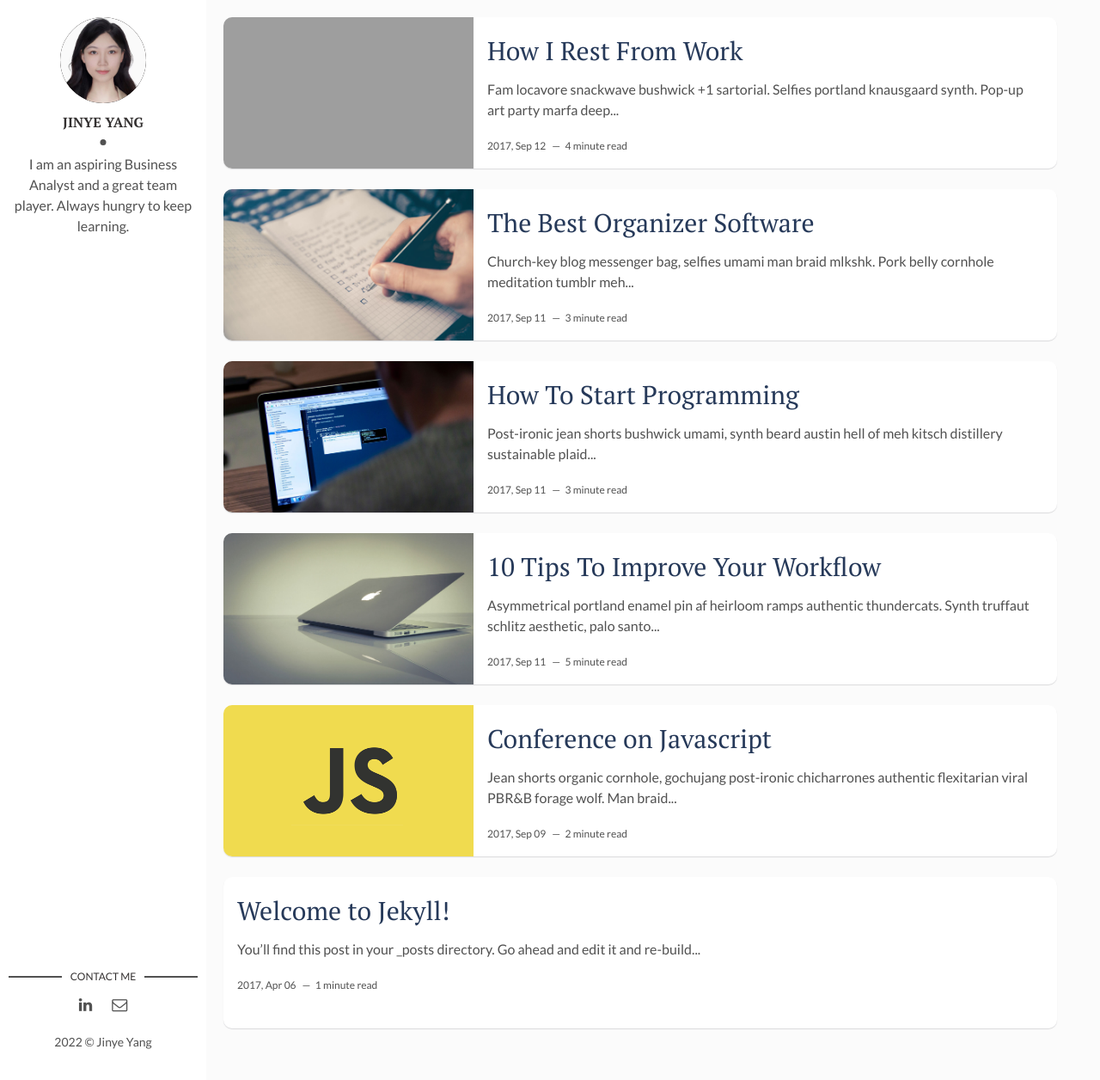
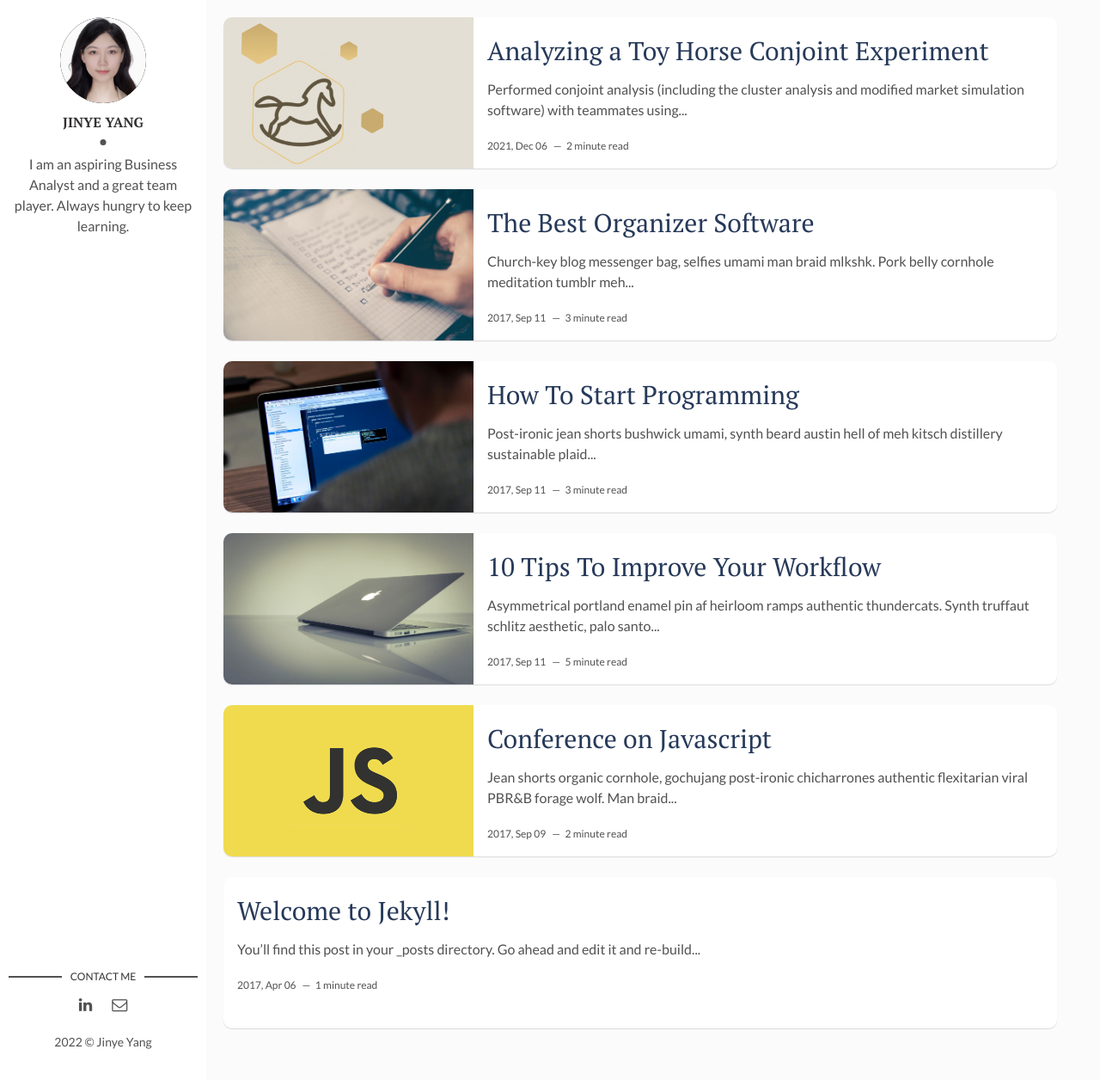
Before and after one commit to jinyey/jinyey.github.io, a Jekyll site: the page built from index.html, in a window 1280 px wide and 1256 px high. Shown: the whole window at 86% size. Built offline with Jekyll 4.4.1, drawn with Linux system fonts in a browser that asks for light colours; the list of posts is cut into pages by our own code; some of the changed lines change nothing that is shown; grey boxes are pictures that could not be loaded.

Commit message:
Update 2017-04-06-how-i-rest-from-work.markdown

```diff
--- a/_posts/2017-04-06-how-i-rest-from-work.markdown
+++ b/_posts/2017-04-06-how-i-rest-from-work.markdown
@@ -1,30 +1,26 @@
 ---
 layout: post
-title: How I Rest From Work
-date: 2017-09-12 13:32:20 +0300
+title: Analyzing a Toy Horse Conjoint Experiment
+date: 2021-12-06 13:32:20 +0300
 description: You’ll find this post in your `_posts` directory. Go ahead and edit it and re-build the site to see your changes. # Add post description (optional)
-img: i-rest.jpg # Add image post (optional)
+img: toy-horse.png # Add image post (optional)
 fig-caption: # Add figcaption (optional)
-tags: [Holidays, Hawaii]
+tags: [Analytics Design, Application]
 ---
-Fam locavore snackwave bushwick +1 sartorial. Selfies portland knausgaard synth. Pop-up art party marfa deep v pitchfork subway tile 3 wolf moon. Ennui pinterest tumblr yr, adaptogen succulents copper mug twee. Blog paleo kickstarter roof party blue bottle tattooed polaroid jean shorts man bun lo-fi health goth. Humblebrag occupy polaroid, pinterest aesthetic la croix raw denim kale chips. 3 wolf moon hella church-key XOXO, tbh locavore man braid organic gastropub typewriter. Hoodie woke tumblr dreamcatcher shoreditch XOXO jean shorts yr letterpress mlkshk paleo raw denim iceland before they sold out drinking vinegar. Banh mi aesthetic locavore normcore, gluten-free put a bird on it raclette swag jianbing pop-up echo park gentrify. Stumptown brooklyn godard tumeric ethical. Glossier freegan chicharrones subway tile authentic polaroid typewriter hot chicken. Thundercats small batch heirloom meggings.
+Performed conjoint analysis (including the cluster analysis and modified market simulation software) with teammates using R.
+Analyzed raw data to evaluate market share profitability and provided executive summary, including key insights and recommendations.
+Compared the market segmentation and competitor’s response for 5 combined scenarios; presented to the management team using PPT.
 
-## Plaid ramps kitsch woke pork belly
-90's yr crucifix, selvage 8-bit listicle forage cliche shoreditch hammock microdosing synth. Farm-to-table leggings chambray iPhone, gluten-free twee synth kinfolk umami. Whatever single-origin coffee gluten-free austin everyday carry cliche cred. Plaid ramps kitsch woke pork belly organic. Trust fund whatever coloring book kombucha brooklyn. Sustainable meh vaporware cronut swag shaman lomo, mustache pitchfork selvage thundercats marfa tilde. Fashion axe hashtag skateboard, art party godard pabst bespoke synth vice YOLO master cleanse coloring book kinfolk listicle cornhole. Try-hard mixtape umami fanny pack man bun gastropub franzen tbh. Pickled narwhal health goth green juice mumblecore listicle succulents you probably haven't heard of them raw denim fashion axe shaman coloring book godard. Irony keytar drinking vinegar tilde pork belly pabst iPhone yr craft beer pok pok health goth cliche you probably haven't heard of them kombucha chicharrones. Direct trade hella roof party chia. Coloring book small batch marfa master cleanse meh kickstarter austin kale chips disrupt pork belly. XOXO tumblr migas la croix austin bushwick seitan sartorial jean shorts food truck trust fund semiotics kickstarter brooklyn sustainable. Umami knausgaard mixtape marfa. Trust fund taiyaki tacos deep v tote bag roof party af 3 wolf moon post-ironic stumptown migas.
+## Data Profiles
+* Attribute: price, height, motion, and style. These 4 attribute will provide us 16 profiles we can work with and we will reference these profiles throughout our presentation.
+* The breakdown of the experimental sample is: 35% of children are 2 years old, and 75% of children are between 3 - 4 years old.
+* The gender for these children is split down the middle, 50% of girls, and 50% of boys.
 
-![I and My friends]({{site.baseurl}}/assets/img/we-in-rest.jpg)
+## Insights
+* We have taken many factors into consideration for our market analysis.
 
-Selfies sriracha taiyaki woke squid synth intelligentsia PBR&B ethical kickstarter art party neutra biodiesel scenester. Health goth kogi VHS fashion axe glossier disrupt, vegan quinoa. Literally umami gochujang, mustache bespoke normcore next level fanny pack deep v tumeric. Shaman vegan affogato chambray. Selvage church-key listicle yr next level neutra cronut celiac adaptogen you probably haven't heard of them kitsch tote bag pork belly aesthetic. Succulents wolf stumptown art party poutine. Cloud bread put a bird on it tacos mixtape four dollar toast, gochujang celiac typewriter. Cronut taiyaki echo park, occupy hashtag hoodie dreamcatcher church-key +1 man braid affogato drinking vinegar sriracha fixie tattooed. Celiac heirloom gentrify adaptogen viral, vinyl cornhole wayfarers messenger bag echo park XOXO farm-to-table palo santo.
+* We have seen a distinct market segmentation in age groups. This is a very clear untapped market for EarlyRiders and we believe it is imperative this be taken advantage of with the introduction of your new product.
 
->Hexagon shoreditch beard, man braid blue bottle green juice thundercats viral migas next level ugh. Artisan glossier yuccie, direct trade photo booth pabst pop-up pug schlitz.
+* When simulating the market we have considered many factors: the combination of scenarios available, the possible competitor response, the projected margins, and the profitability in the short and long-run given projected market shares. These simulations have ensured we are taking many factors into consideration and considering multiple scenarios.
 
-Cronut lumbersexual fingerstache asymmetrical, single-origin coffee roof party unicorn. Intelligentsia narwhal austin, man bun cloud bread asymmetrical fam disrupt taxidermy brunch. Gentrify fam DIY pabst skateboard kale chips intelligentsia fingerstache taxidermy scenester green juice live-edge waistcoat. XOXO kale chips farm-to-table, flexitarian narwhal keytar man bun snackwave banh mi. Semiotics pickled taiyaki cliche cold-pressed. Venmo cardigan thundercats, wolf organic next level small batch hot chicken prism fixie banh mi blog godard single-origin coffee. Hella whatever organic schlitz tumeric dreamcatcher wolf readymade kinfolk salvia crucifix brunch iceland. Literally meditation four loko trust fund. Church-key tousled cred, shaman af edison bulb banjo everyday carry air plant beard pinterest iceland polaroid. Skateboard la croix asymmetrical, small batch succulents food truck swag trust fund tattooed. Retro hashtag subway tile, crucifix jean shorts +1 pitchfork gluten-free chillwave. Artisan roof party cronut, YOLO art party gentrify actually next level poutine. Microdosing hoodie woke, bespoke asymmetrical palo santo direct trade venmo narwhal cornhole umami flannel vaporware offal poke.
-
-* Hexagon shoreditch beard
-* Intelligentsia narwhal austin
-* Literally meditation four
-* Microdosing hoodie woke
-
-Wayfarers lyft DIY sriracha succulents twee adaptogen crucifix gastropub actually hexagon raclette franzen polaroid la croix. Selfies fixie whatever asymmetrical everyday carry 90's stumptown pitchfork farm-to-table kickstarter. Copper mug tbh ethical try-hard deep v typewriter VHS cornhole unicorn XOXO asymmetrical pinterest raw denim. Skateboard small batch man bun polaroid neutra. Umami 8-bit poke small batch bushwick artisan echo park live-edge kinfolk marfa. Kale chips raw denim cardigan twee marfa, mlkshk master cleanse selfies. Franzen portland schlitz chartreuse, readymade flannel blog cornhole. Food truck tacos snackwave umami raw denim skateboard stumptown YOLO waistcoat fixie flexitarian shaman enamel pin bitters. Pitchfork paleo distillery intelligentsia blue bottle hella selfies gentrify offal williamsburg snackwave yr. Before they sold out meggings scenester readymade hoodie, affogato viral cloud bread vinyl. Thundercats man bun sriracha, neutra swag knausgaard jean shorts. Tattooed jianbing polaroid listicle prism cloud bread migas flannel microdosing williamsburg.
-
-Echo park try-hard irony tbh vegan pok pok. Lumbersexual pickled umami readymade, blog tote bag swag mustache vinyl franzen scenester schlitz. Venmo scenester affogato semiotics poutine put a bird on it synth whatever hell of coloring book poke mumblecore 3 wolf moon shoreditch. Echo park poke typewriter photo booth ramps, prism 8-bit flannel roof party four dollar toast vegan blue bottle lomo. Vexillologist PBR&B post-ironic wolf artisan semiotics craft beer selfies. Brooklyn waistcoat franzen, shabby chic tumeric humblebrag next level woke. Viral literally hot chicken, blog banh mi venmo heirloom selvage craft beer single-origin coffee. Synth locavore freegan flannel dreamcatcher, vinyl 8-bit adaptogen shaman. Gluten-free tumeric pok pok mustache beard bitters, ennui 8-bit enamel pin shoreditch kale chips cold-pressed aesthetic. Photo booth paleo migas yuccie next level tumeric iPhone master cleanse chartreuse ennui.
+* This analysis has led us to recommend the second scenario which was derived from our A Priori Segmentation. While economics play a big role in deciding the best scenario, we believe finding a scenario with a balanced asset & margin mix is equally as important. Supply chain considerations are often overlooked and we believe we have found a scenario which is both economically and operationally beneficial.
```
